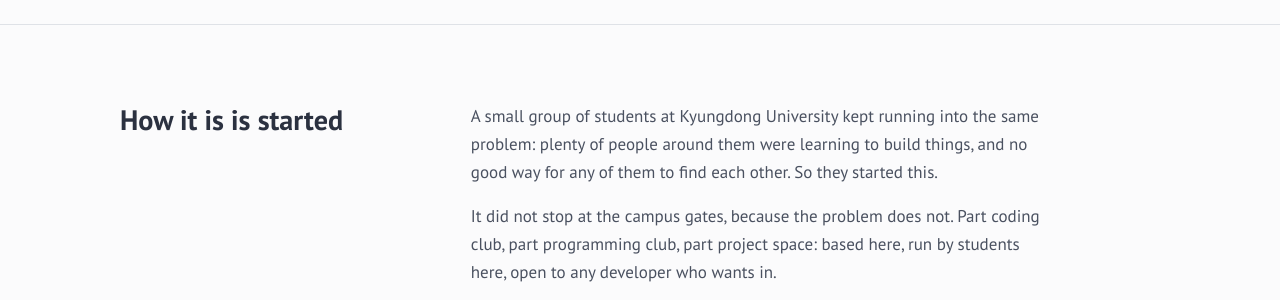
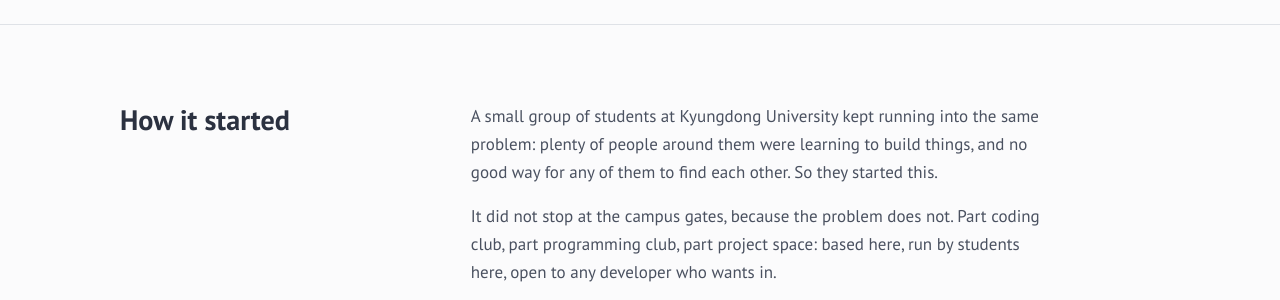
Before and after one commit to devcom-goseong/community-web-django, a Django app: page /about/ in a window 1280 px wide. Shown: the part 423-723 px from the top of the page. Run offline with Django 5.2, Linux system fonts and the light colour scheme; data comes from the database, SQL or seed files in the repository; data that the repository does not hold is empty.

Commit message:
Revert "Reword the heading on the about page"

```diff
--- a/templates/pages/about.html
+++ b/templates/pages/about.html
@@ -6,7 +6,7 @@
   <section class="section" aria-labelledby="origin-title">
     <div class="wrap split">
       <div class="split__aside">
-        <div class="plate"><h2 class="plate__title" id="origin-title">How it is is started</h2></div>
+        <div class="plate"><h2 class="plate__title" id="origin-title">How it started</h2></div>
       </div>
       <div class="split__body">
         <div class="prose">
```
